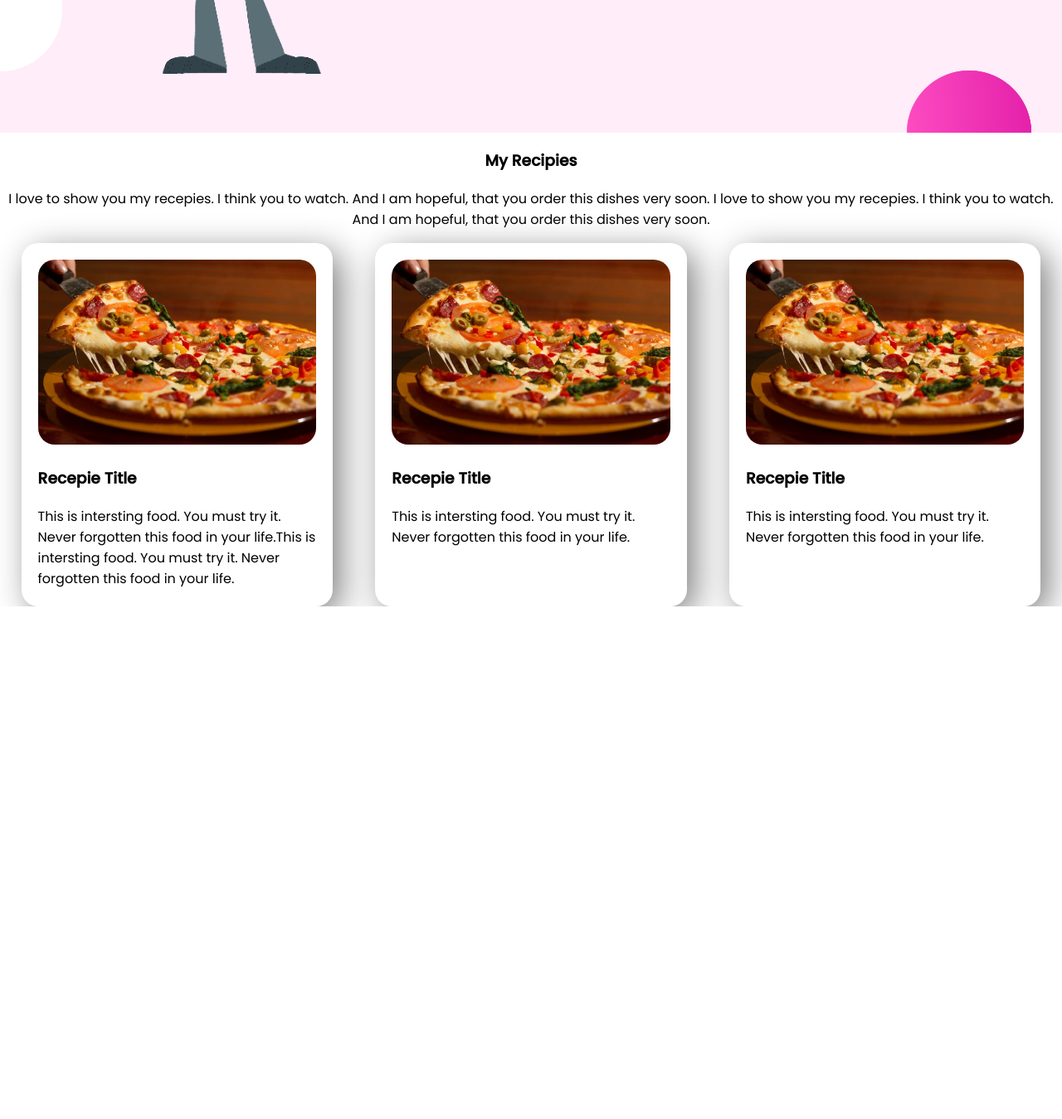
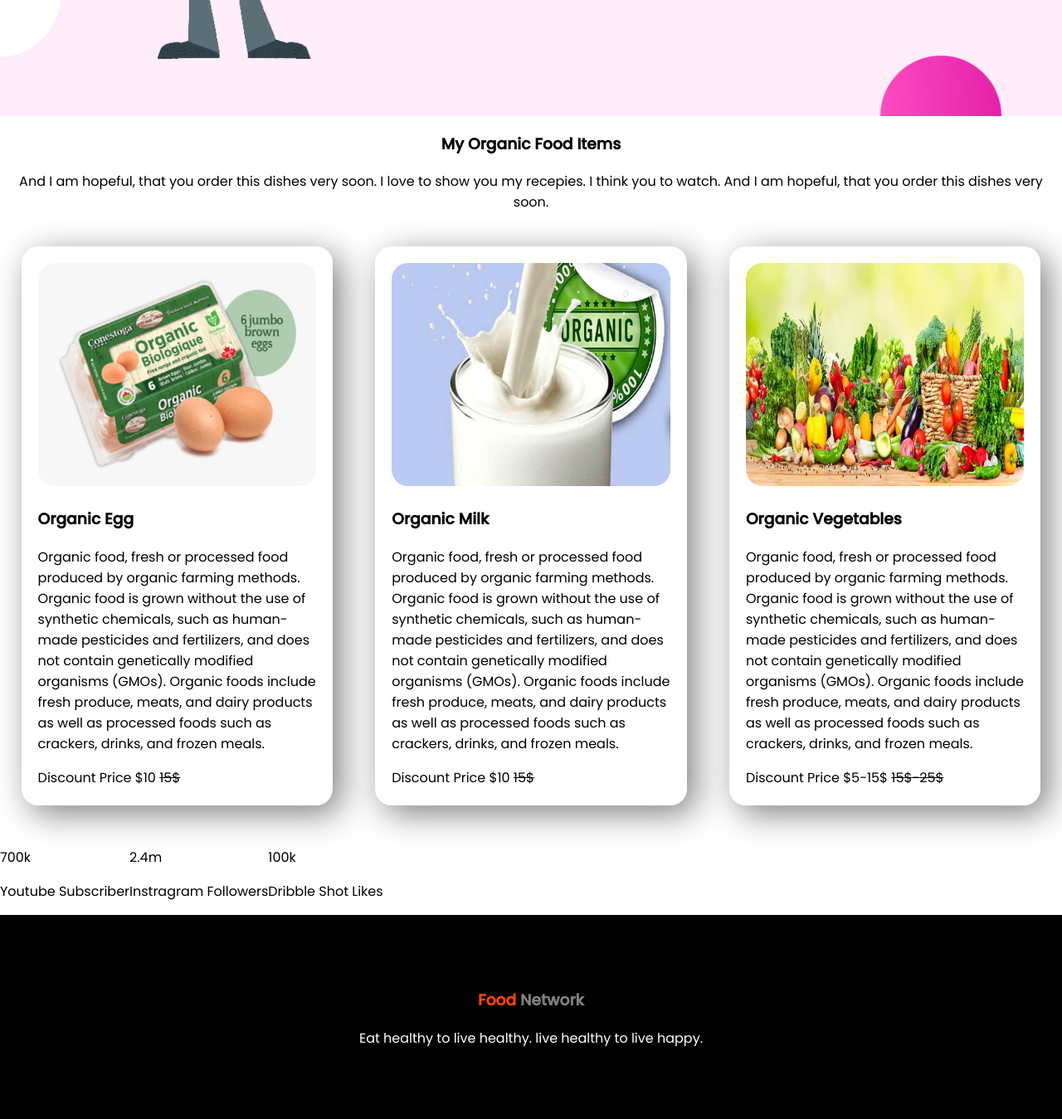
Before and after one commit to Neamat-bge/food-network, a plain HTML site: page index.html in a window 1280 px wide. Shown: the part 1124-2473 px from the top of the page at 83% size. Before the commit the page ends 1855 px from the top, so only its background shows below. Drawn offline with Linux system fonts and the light colour scheme.

Commit message:
footer added

```diff
--- a/index.html
+++ b/index.html
@@ -5,24 +5,25 @@
     <meta charset="UTF-8">
     <meta http-equiv="X-UA-Compatible" content="IE=edge">
     <meta name="viewport" content="width=device-width, initial-scale=1.0">
-    <title>Organic Food</title>
+    <title>Organic Food Network</title>
     <link rel="stylesheet" href="style.css">
     <link rel="preconnect" href="https://fonts.googleapis.com">
     <link rel="preconnect" href="https://fonts.gstatic.com" crossorigin>
     <link href="https://fonts.googleapis.com/css2?family=Poppins:wght@100;400;500&display=swap" rel="stylesheet">
+    <link rel="shortcut icon" href="images/logo.jpg" type="image/x-icon">
 </head>
 
 <body>
     <section>
         <div class="first-part">
             <h1><span class="skip-color">Skip</span> The Diet, <div>Just Eat Healthy</div>
-                <div> With Food Network</div>
+                <div> With Organic Food Network</div>
             </h1>
-            <h6>
-                <small id="color-change">Imagine you don't need a diet because we provide <div> healthy and dilicious
+            <h4>
+                <small class="color-change">Imagine you don't need a diet because we provide <div> healthy and dilicious
                         food for you!</div>
                 </small>
-            </h6>
+            </h4>
             <a class="order-button" target="_blank" href="https://github.com/Neamat-bge/food-network"> Order Food </a>
         </div>
         <div class="first-part">
@@ -35,44 +36,65 @@
             <img src="images/cartoon-bg.png" alt="Cartoon">
         </div>
         <div class="first-part">
-            <h3> About Me</h3>
-            <p> I am provided organic foods through my own divery channel. I give you fresh foods in front of your
-                door. You don't need worried about your food.Just contact with us via below link.</p>
+            <h3> About Us</h3>
+            <p> Hey! There! I am sam. I love to live in nature. I produce plenty of organic food items in my farm.
+                You don't need worried about your food.Just contact with us via below link.</p>
             <a class="order-button" target="_blank" href="https://github.com/Neamat-bge/food-network"> Contact Me </a>
         </div>
     </section>
 
     <div id="recepie-list">
-        <h3> My Recipies</h3>
-        <p> I love to show you my recepies. I think you to watch.
-            And I am hopeful, that you order this dishes very
+        <h3> My Organic Food Items</h3>
+        <p> And I am hopeful, that you order this dishes very
             soon. I love to show you my recepies. I think you to watch.
             And I am hopeful, that you order this dishes very
             soon.
         </p>
 
     </div>
-
-
+    <br>
     <section class="row">
 
         <div class="column">
-            <img src="images/pizza.jpg" alt="Pizza" width="100%">
-            <h3> Recepie Title</h3>
-            <p> This is intersting food. You must try it. Never forgotten this food in your life.This is intersting
-                food. You must try it. Never forgotten this food in your life.</p>
+            <img src="images/egg22.jpg" alt="Eggs" width="100%">
+            <h3> Organic Egg</h3>
+            <p> Organic food, fresh or processed food produced by organic farming methods. Organic food is grown without
+                the use of synthetic chemicals, such as human-made pesticides and fertilizers, and does not contain
+                genetically modified organisms (GMOs). Organic foods include fresh produce, meats, and dairy products as
+                well as processed foods such as crackers, drinks, and frozen meals. </p>
+            <p>Discount Price $10 <del>15$</del></p>
         </div>
         <div class="column">
-            <img src="images/pizza.jpg" alt="Pizza" width="100%">
-            <h3> Recepie Title</h3>
-            <p> This is intersting food. You must try it. Never forgotten this food in your life.</p>
+            <img src="images/milk2.jpg" alt="Milk" width="100%">
+            <h3> Organic Milk</h3>
+            <p> Organic food, fresh or processed food produced by organic farming methods. Organic food is grown without
+                the use of synthetic chemicals, such as human-made pesticides and fertilizers, and does not contain
+                genetically modified organisms (GMOs). Organic foods include fresh produce, meats, and dairy products as
+                well as processed foods such as crackers, drinks, and frozen meals. </p>
+            <p>Discount Price $10 <del>15$</del></p>
         </div>
         <div class="column">
-            <img src="images/pizza.jpg" alt="Pizza" width="100%">
-            <h3> Recepie Title</h3>
-            <p> This is intersting food. You must try it. Never forgotten this food in your life.</p>
+            <img src="images/veg2.jpg" alt=" Vefetebales" width="100%">
+            <h3> Organic Vegetables</h3>
+            <p> Organic food, fresh or processed food produced by organic farming methods. Organic food is grown without
+                the use of synthetic chemicals, such as human-made pesticides and fertilizers, and does not contain
+                genetically modified organisms (GMOs). Organic foods include fresh produce, meats, and dairy products as
+                well as processed foods such as crackers, drinks, and frozen meals. </p>
+            <p>Discount Price $5-15$ <del>15$-25$</del></p>
         </div>
     </section>
+    <br>
+    <br>
+    <section>
+        <span> 700k <p>Youtube Subscriber</p> </span> <span> 2.4m <p>Instragram Followers</p> </span> <span> 100k
+            <p>Dribble Shot Likes</p>
+        </span>
+    </section>
+
+    <footer class="bottom-container">
+        <h3> <span class="skip-color">Food </span> <span class="color-change">Network</span> </h3>
+        <p id="bottom-text-color">Eat healthy to live healthy. live healthy to live happy.</p>
+    </footer>
 </body>
 
 </html>
--- a/style.css
+++ b/style.css
@@ -6,10 +6,13 @@ body{
     font-family: 'Poppins', sans-serif;
     margin: 0%;
 }
+h4{
+    font-weight: 400;
+}
 .skip-color{
     color: orangered;
 }
-#color-change{
+.color-change{
     color: gray;
 }
 section{
@@ -34,6 +37,7 @@ section{
 .middle-container{
     background-image: url(images/frame.jpg);
     background-size: cover;
+    padding-right: 3%;
 }
 #recepie-list{
     text-align: center;
@@ -53,3 +57,12 @@ section{
 .column img{
     border-radius: 20px;
 }
+.bottom-container{
+    border: 5px solid black;
+    text-align: center;
+    background-color: black;
+    padding: 5%;
+}
+#bottom-text-color{
+    color: white;
+}
```
Also changed, not shown: images/egg2.jpg (added), images/egg22.jpg (added), images/logo.jpg (added), images/male-removebg.png (deleted), images/milk2.jpg (added), images/pizza.jpg (deleted), images/veg2.jpg (added), 1 other file.
